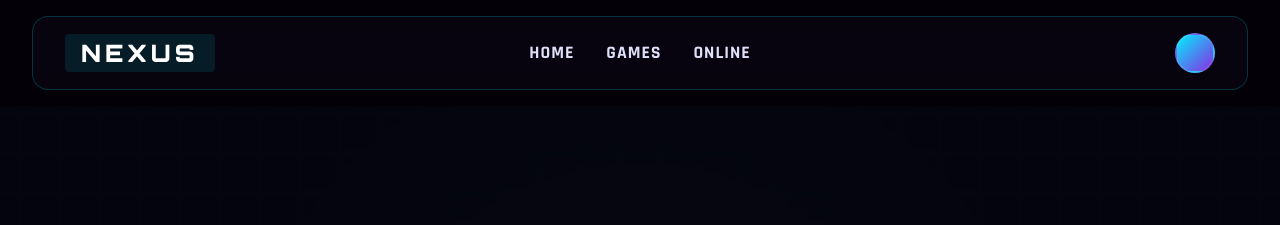
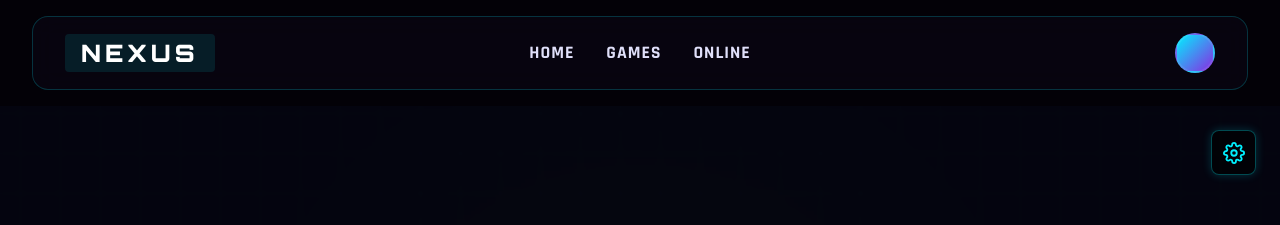
Before and after one commit to Kdz198/Game-Hub, a Next.js app: page /games/snake in a window 1280 px wide. Shown: the top 225 px of the page. Built offline with nearby package versions, Linux system fonts and the light colour scheme.

Commit message:
style(game): Redesign Settings button layout and add milestone VFX

```diff
--- a/src/components/game-wrapper/SnakeCanvas.module.css
+++ b/src/components/game-wrapper/SnakeCanvas.module.css
@@ -42,7 +42,8 @@
   max-width: 600px;
   padding: 1.5rem;
   display: flex;
-  justify-content: space-between;
+  justify-content: center;
+  gap: 3rem;
   align-items: flex-start;
   pointer-events: none;
   opacity: 0;
@@ -171,25 +172,30 @@
 }
 
 /* SETTINGS UI */
-.settingsButton {
-  background: transparent;
-  border: none;
+.cornerSettingsBtn {
+  position: absolute;
+  top: 1.5rem;
+  right: 1.5rem;
+  background: rgba(0, 0, 0, 0.6);
+  border: 1px solid rgba(0, 240, 255, 0.3);
   color: #00f0ff;
-  font-family: 'Orbitron', sans-serif;
-  font-size: 1rem;
-  font-weight: bold;
-  letter-spacing: 2px;
+  width: 45px;
+  height: 45px;
+  border-radius: 8px;
+  display: flex;
+  justify-content: center;
+  align-items: center;
   cursor: pointer;
+  z-index: 25;
   transition: all 0.3s ease;
-  pointer-events: auto;
-  text-shadow: 0 0 10px rgba(0, 240, 255, 0.3);
-  align-self: center;
+  box-shadow: 0 0 10px rgba(0, 240, 255, 0.2);
 }
 
-.settingsButton:hover {
+.cornerSettingsBtn:hover {
+  background: rgba(0, 240, 255, 0.2);
   color: #fff;
-  text-shadow: 0 0 15px #00f0ff;
-  transform: scale(1.05);
+  box-shadow: 0 0 20px rgba(0, 240, 255, 0.5);
+  transform: rotate(90deg);
 }
 
 .settingsModal {
--- a/src/components/game-wrapper/SnakeCanvas.tsx
+++ b/src/components/game-wrapper/SnakeCanvas.tsx
@@ -70,19 +70,22 @@
   return (
     <div className={styles.canvasContainer} ref={containerRef}>
       <div className={styles.gameWrapper}>
+        <button
+          className={styles.cornerSettingsBtn}
+          onClick={() => setIsSettingsOpen(true)}
+          aria-label="Settings"
+        >
+          <svg viewBox="0 0 24 24" width="22" height="22" stroke="currentColor" strokeWidth="2" fill="none" strokeLinecap="round" strokeLinejoin="round">
+            <circle cx="12" cy="12" r="3"></circle>
+            <path d="M19.4 15a1.65 1.65 0 0 0 .33 1.82l.06.06a2 2 0 0 1 0 2.83 2 2 0 0 1-2.83 0l-.06-.06a1.65 1.65 0 0 0-1.82-.33 1.65 1.65 0 0 0-1 1.51V21a2 2 0 0 1-2 2 2 2 0 0 1-2-2v-.09A1.65 1.65 0 0 0 9 19.4a1.65 1.65 0 0 0-1.82.33l-.06.06a2 2 0 0 1-2.83 0 2 2 0 0 1 0-2.83l.06-.06a1.65 1.65 0 0 0 .33-1.82 1.65 1.65 0 0 0-1.51-1H3a2 2 0 0 1-2-2 2 2 0 0 1 2-2h.09A1.65 1.65 0 0 0 4.6 9a1.65 1.65 0 0 0-.33-1.82l-.06-.06a2 2 0 0 1 0-2.83 2 2 0 0 1 2.83 0l.06.06a1.65 1.65 0 0 0 1.82.33H9a1.65 1.65 0 0 0 1-1.51V3a2 2 0 0 1 2-2 2 2 0 0 1 2 2v.09a1.65 1.65 0 0 0 1 1.51 1.65 1.65 0 0 0 1.82-.33l.06-.06a2 2 0 0 1 2.83 0 2 2 0 0 1 0 2.83l-.06.06a1.65 1.65 0 0 0-.33 1.82V9a1.65 1.65 0 0 0 1.51 1H21a2 2 0 0 1 2 2 2 2 0 0 1-2 2h-.09a1.65 1.65 0 0 0-1.51 1z"></path>
+          </svg>
+        </button>
+
         <div className={`${styles.hud} ${gameState === 'PLAYING' ? styles.hudActive : ''}`}>
           <div className={styles.scoreDisplay}>
             <span className={styles.scoreLabel}>SCORE</span>
             <span className={styles.scoreValue}>{score}</span>
           </div>
-
-          <button
-            className={styles.settingsButton}
-            onClick={() => setIsSettingsOpen(true)}
-            aria-label="Settings"
-          >
-            [ SYS_CONFIG ]
-          </button>
 
           <div className={styles.bestDisplay}>
             <span className={styles.bestLabel}>BEST</span>
--- a/src/core/games/snake/SnakeGame.ts
+++ b/src/core/games/snake/SnakeGame.ts
@@ -436,6 +436,7 @@
     if (this.food && newHead.x === this.food.x && newHead.y === this.food.y) {
       // Eat food
       const pts = 10;
+      const oldScore = this.score;
       this.score += pts;
       if (this.onScore) this.onScore(this.score);
 
@@ -444,6 +445,13 @@
 
       this.spawnFloatingText(`+${pts}`, fx, fy, this.foodColor);
       this.triggerScreenShake(3, 100);
+
+      // Milestone check (every 100 points)
+      if (Math.floor(this.score / 100) > Math.floor(oldScore / 100)) {
+         this.triggerScreenShake(8, 300); // Mild shake
+         this.spawnFloatingText(`SPEED UP!`, this.canvas.width/2, this.canvas.height/2, '#ff007f', 36);
+         this.screenFlash = 0.3; // Slight flash
+      }
 
       // Burst some particles
       for(let i=0; i<15; i++) {
```
